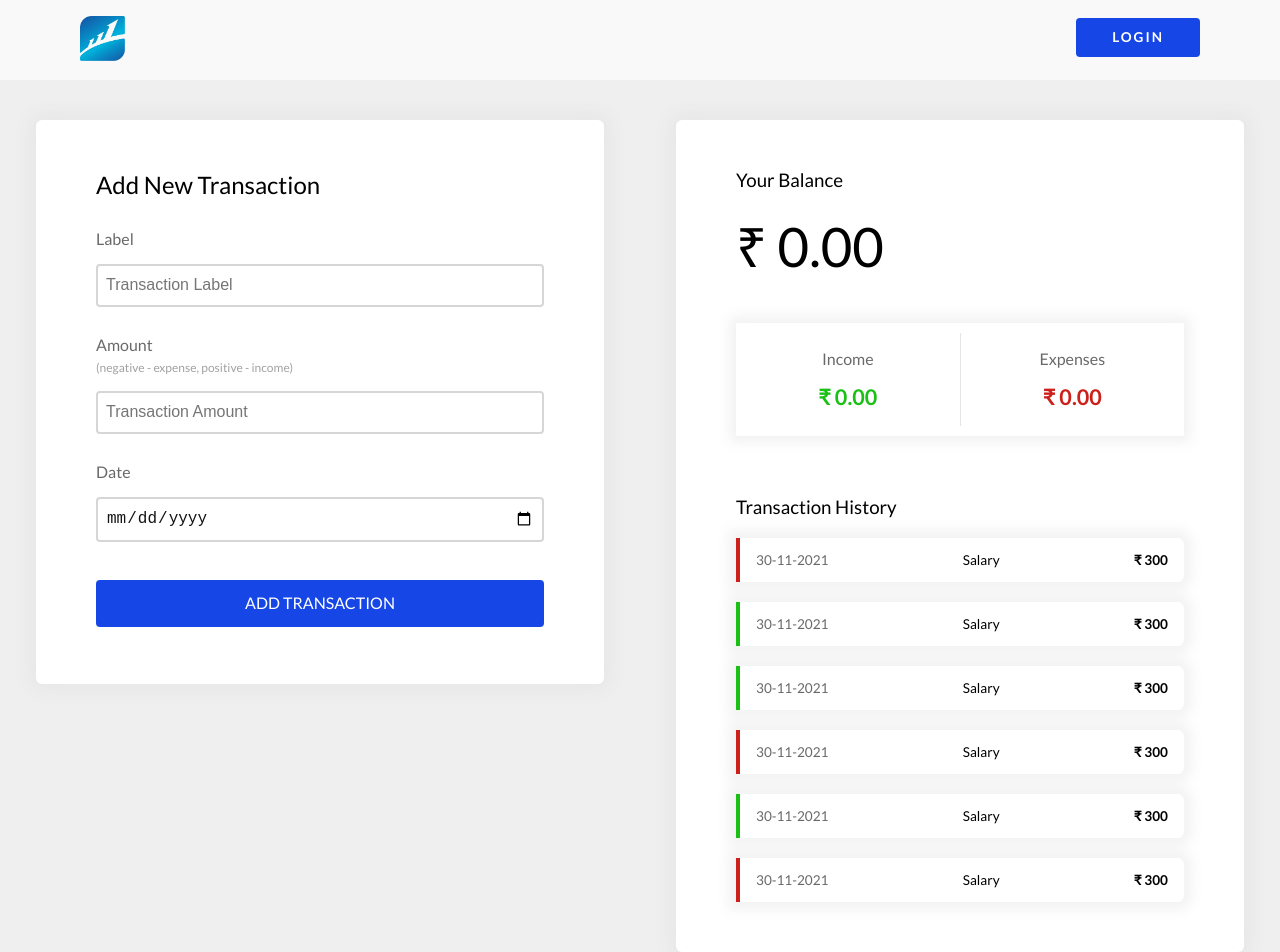
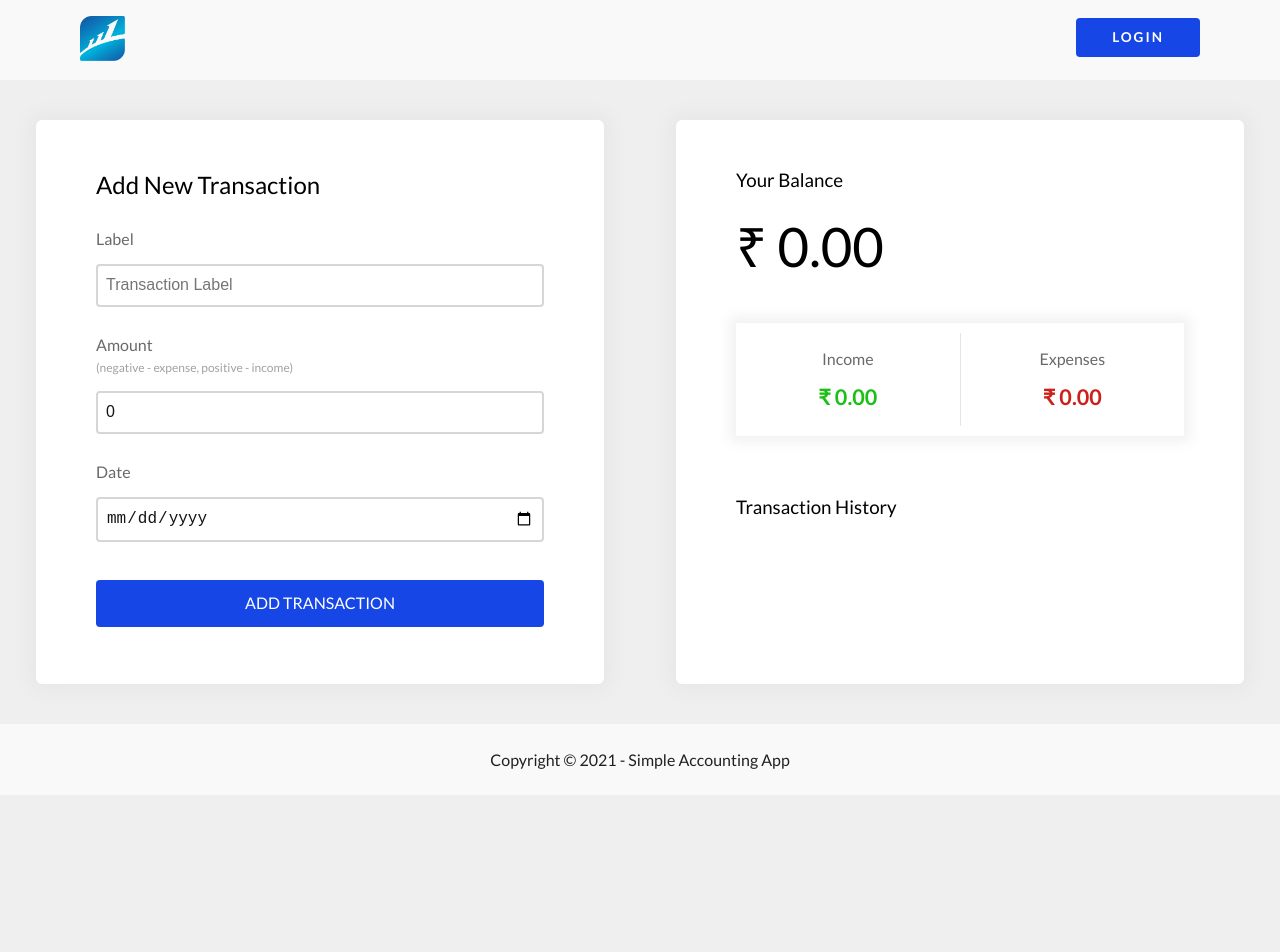
Before and after one commit to arravind-r/Simple-React-Accounting-App, a React (Create React App) app: page / in a window 1280 px wide. Shown: the top 952 px of the page. After the commit the page ends 800 px from the top, so only its background shows below. Built offline with nearby package versions, Linux system fonts and the light colour scheme.

Commit message:
Added useContext, useReducer, actions etc

```diff
--- a/src/App.js
+++ b/src/App.js
@@ -1,16 +1,18 @@
 import { Header } from "./components/Header";
 import { Footer } from "./components/Footer";
 import { MainContainer } from "./components/MainContainer";
+
+import { GlobalProvider } from "./context/GlobalState";
 
 import "./style.scss";
 
 function App() {
   return (
-    <div>
+    <GlobalProvider>
       <Header />
       <MainContainer />
       <Footer />
-    </div>
+    </GlobalProvider>
   );
 }
 
--- a/src/components/AddTransactions.js
+++ b/src/components/AddTransactions.js
@@ -1,27 +1,54 @@
-import React from "react";
+import React, { useState, useContext } from "react";
+
+import { GlobalContext } from "../context/GlobalState";
 
 export const AddTransactions = () => {
+  // Setting up the default state for AddTransactions input fields
+  const [transactionName, setTransactionName] = useState("");
+  const [transactionAmount, setTransactionAmount] = useState("0");
+  const [transactionDate, setTransactionDate] = useState("mm/dd/yyyy");
+
+  const { addTransaction } = useContext(GlobalContext);
+
+  const onFormSubmit = (e) => {
+    e.preventDefault();
+
+    const newTransaction = {
+      id: Math.floor(Math.random() * 100000000),
+      transactionName: transactionName,
+      transactionAmount: +transactionAmount,
+      transactionDate: transactionDate,
+    };
+
+    addTransaction(newTransaction);
+
+    setTransactionName("");
+    setTransactionAmount("0");
+  };
+
   return (
     <div className="add-transaction-wrap">
       <h2>Add New Transaction</h2>
-      <form action="">
+      <form onSubmit={onFormSubmit}>
         <div className="transaction-name">
           <label htmlFor="transactionName">Label</label>
           <input
             type="text"
             name="transactionName"
             placeholder="Transaction Label"
+            value={transactionName}
+            onChange={(e) => setTransactionName(e.target.value)}
           />
         </div>
         <div className="transaction-amount">
-          <label htmlFor="transactionAmount">Amount
-
-          </label>
+          <label htmlFor="transactionAmount">Amount</label>
           <span>(negative - expense, positive - income)</span>
           <input
             type="number"
             name="transactionAmount"
             placeholder="Transaction Amount"
+            value={transactionAmount}
+            onChange={(e) => setTransactionAmount(e.target.value)}
           />
         </div>
         <div className="transaction-date">
@@ -30,6 +57,8 @@ export const AddTransactions = () => {
             type="date"
             name="transactionDate"
             placeholder="Transaction Date"
+            value={transactionDate}
+            onChange={(e) => setTransactionDate(e.target.value)}
           />
         </div>
         <button type="submit">Add Transaction </button>
--- a/src/components/Balance.js
+++ b/src/components/Balance.js
@@ -1,10 +1,22 @@
-import React from "react";
+import React, { useContext } from "react";
+
+import { GlobalContext } from "../context/GlobalState";
 
 export const Balance = () => {
+  const { transactions } = useContext(GlobalContext);
+
+  const transacAmounts = transactions.map(
+    (transaction) => transaction.transactionAmount
+  );
+
+  const totalAmounts = transacAmounts
+    .reduce((acc, item) => (acc += item), 0)
+    .toFixed(2);
+
   return (
     <div>
       <h3>Your Balance</h3>
-      <h1>₹ 0.00</h1>
+      <h1>₹ {totalAmounts}</h1>
     </div>
   );
 };
--- a/src/components/IncomeExpense.js
+++ b/src/components/IncomeExpense.js
@@ -1,15 +1,34 @@
-import React from "react";
+import React, { useContext } from "react";
+
+import { GlobalContext } from "../context/GlobalState";
 
 export const IncomeExpense = () => {
+  const { transactions } = useContext(GlobalContext);
+
+  const transacAmounts = transactions.map(
+    (transaction) => transaction.transactionAmount
+  );
+
+  const incomeAmount = transacAmounts
+    .filter((item) => item > 0)
+    .reduce((acc, item) => (acc += item), 0)
+    .toFixed(2);
+
+  const expenseAmount = (
+    transacAmounts
+      .filter((item) => item < 0)
+      .reduce((acc, item) => (acc += item), 0) * -1
+  ).toFixed(2);
+
   return (
     <div className="income-expense-wrap">
       <div className="income">
         <p>Income</p>
-        <h4>₹ 0.00</h4>
+        <h4>₹ {incomeAmount}</h4>
       </div>
       <div className="expense">
         <p>Expenses</p>
-        <h4>₹ 0.00</h4>
+        <h4>₹ {expenseAmount}</h4>
       </div>
     </div>
   );
--- a/src/components/SingleTransaction.js
+++ b/src/components/SingleTransaction.js
@@ -1,70 +1,29 @@
-import React from "react";
+import React, { useContext } from "react";
 
-export const SingleTransaction = () => {
+import { GlobalContext } from "../context/GlobalState";
+
+export const SingleTransaction = ({ transaction }) => {
+  const { deleteTransaction } = useContext(GlobalContext);
+
+  const sign = transaction.transactionAmount < 0 ? "-" : "+";
+
   return (
     <div>
-      <li className="left-border-minus">
-        <div className="date">30-11-2021</div>
-        <div className="label">Salary</div>
-        <div className="amount">₹ 300</div>
+      <li
+        className={
+          transaction.transactionAmount < 0
+            ? "left-border-minus"
+            : "left-border-plus"
+        }
+      >
+        <div className="date">{transaction.transactionDate}</div>
+        <div className="label">{transaction.transactionName}</div>
+        <div className="amount">
+          {sign} ₹{Math.abs(transaction.transactionAmount)}
+        </div>
         <button
           className="delete-btn"
-          // onClick={() => deleteTransaction(transaction.id)}
-        >
-          x
-        </button>
-      </li>
-
-      <li className="left-border-plus">
-        <div className="date">30-11-2021</div>
-        <div className="label">Salary</div>
-        <div className="amount">₹ 300</div>
-        <button
-          className="delete-btn"
-        >
-          x
-        </button>
-      </li>
-
-      <li className="left-border-plus">
-        <div className="date">30-11-2021</div>
-        <div className="label">Salary</div>
-        <div className="amount">₹ 300</div>
-        <button
-          className="delete-btn"
-        >
-          x
-        </button>
-      </li>
-
-      <li className="left-border-minus">
-        <div className="date">30-11-2021</div>
-        <div className="label">Salary</div>
-        <div className="amount">₹ 300</div>
-        <button
-          className="delete-btn"
-        >
-          x
-        </button>
-      </li>
-
-      <li className="left-border-plus">
-        <div className="date">30-11-2021</div>
-        <div className="label">Salary</div>
-        <div className="amount">₹ 300</div>
-        <button
-          className="delete-btn"
-        >
-          x
-        </button>
-      </li>
-
-      <li className="left-border-minus">
-        <div className="date">30-11-2021</div>
-        <div className="label">Salary</div>
-        <div className="amount">₹ 300</div>
-        <button
-          className="delete-btn"
+          onClick={() => deleteTransaction(transaction.id)}
         >
           x
         </button>
--- a/src/components/TransactionsHistory.js
+++ b/src/components/TransactionsHistory.js
@@ -1,13 +1,23 @@
-import React from "react";
+import React, { useContext } from "react";
+
+import { GlobalContext } from "../context/GlobalState";
 
 import { SingleTransaction } from "./SingleTransaction";
 
 export const TransactionsHistory = () => {
+  // const context = useContext(GlobalContext);
+
+  const { transactions } = useContext(GlobalContext);
+
+  // console.log(context);
+
   return (
     <div>
       <h3>Transaction History</h3>
       <ul>
-        <SingleTransaction />
+        {transactions.map((transaction) => (
+          <SingleTransaction key={transaction.id} transaction={transaction} />
+        ))}
       </ul>
     </div>
   );
--- /dev/null
+++ b/src/context/AppReducer.js
@@ -0,0 +1,20 @@
+export default (state, action) => {
+  switch (action.type) {
+    case "DELETE_TRANSACTION":
+      return {
+        ...state,
+        transactions: state.transactions.filter(
+          (transaction) => transaction.id !== action.payload
+        ),
+      };
+
+    case "ADD_TRANSACTION":
+      return {
+        ...state,
+        transactions: [action.payload, ...state.transactions],
+      };
+
+    default:
+      return state;
+  }
+};
--- /dev/null
+++ b/src/context/GlobalState.js
@@ -0,0 +1,49 @@
+import React, { createContext, useReducer } from "react";
+import AppReducer from "./AppReducer";
+
+// Initial State of the global app
+const initialState = {
+  transactions: [
+    // { id: 1, transactionName: "Flower", transactionAmount: -20 },
+    // { id: 2, transactionName: "Salary", transactionAmount: 300 },
+    // { id: 3, transactionName: "Book", transactionAmount: -10 },
+    // { id: 4, transactionName: "Camera", transactionAmount: 150 },
+  ],
+};
+
+//  Create Context
+// in order to brind the initial state into other files for using it
+export const GlobalContext = createContext(initialState);
+
+//  Provider Component
+// in order for other components to have access to global state, we need to wrap everything inside a provider
+export const GlobalProvider = ({ children }) => {
+  const [state, dispatch] = useReducer(AppReducer, initialState);
+
+  // reducer  -  Actions
+  function deleteTransaction(id) {
+    dispatch({
+      type: "DELETE_TRANSACTION",
+      payload: id,
+    });
+  }
+
+  function addTransaction(transaction) {
+    dispatch({
+      type: "ADD_TRANSACTION",
+      payload: transaction,
+    });
+  }
+
+  return (
+    <GlobalContext.Provider
+      value={{
+        transactions: state.transactions,
+        deleteTransaction,
+        addTransaction,
+      }}
+    >
+      {children}
+    </GlobalContext.Provider>
+  );
+};
```
